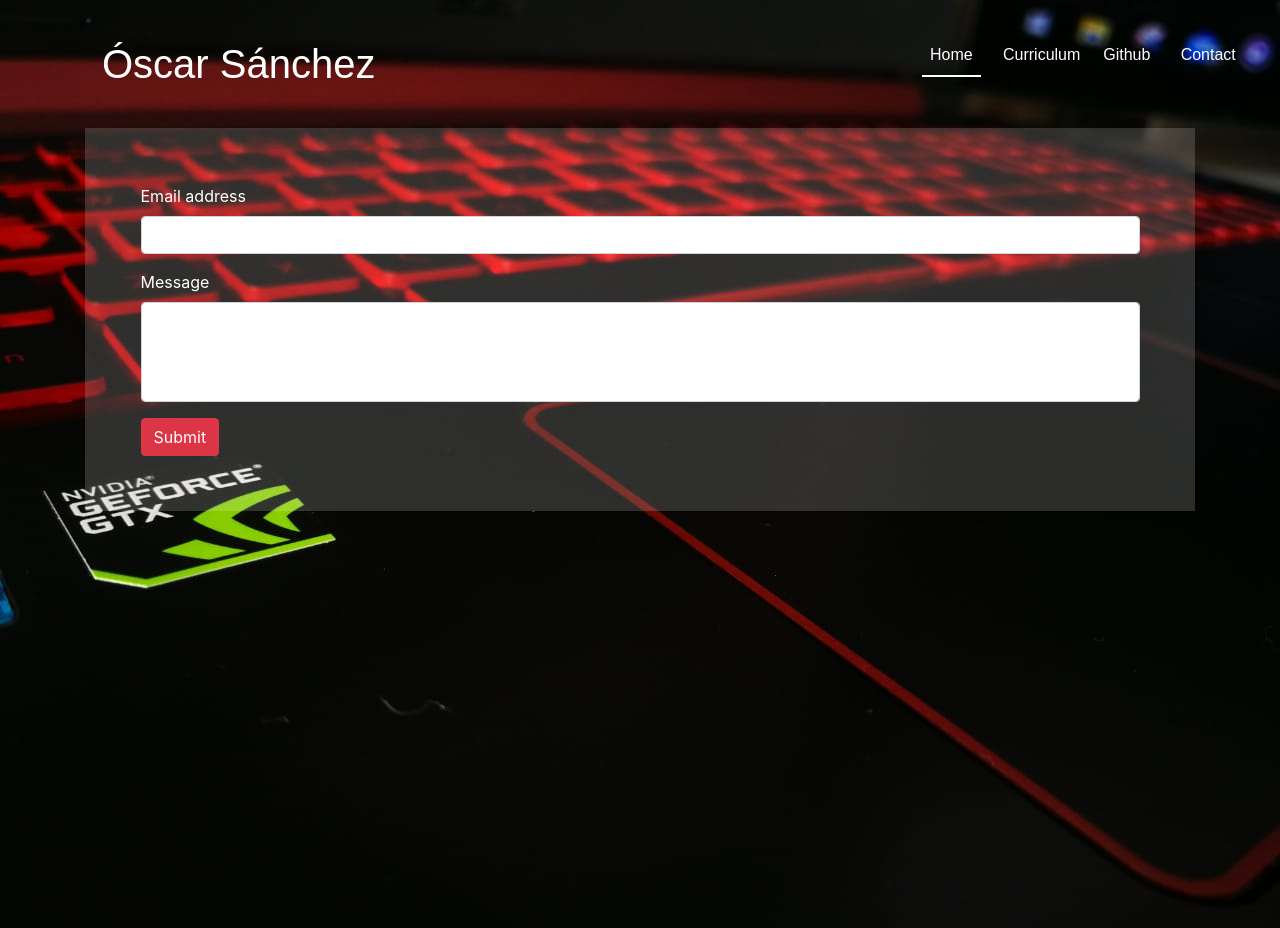
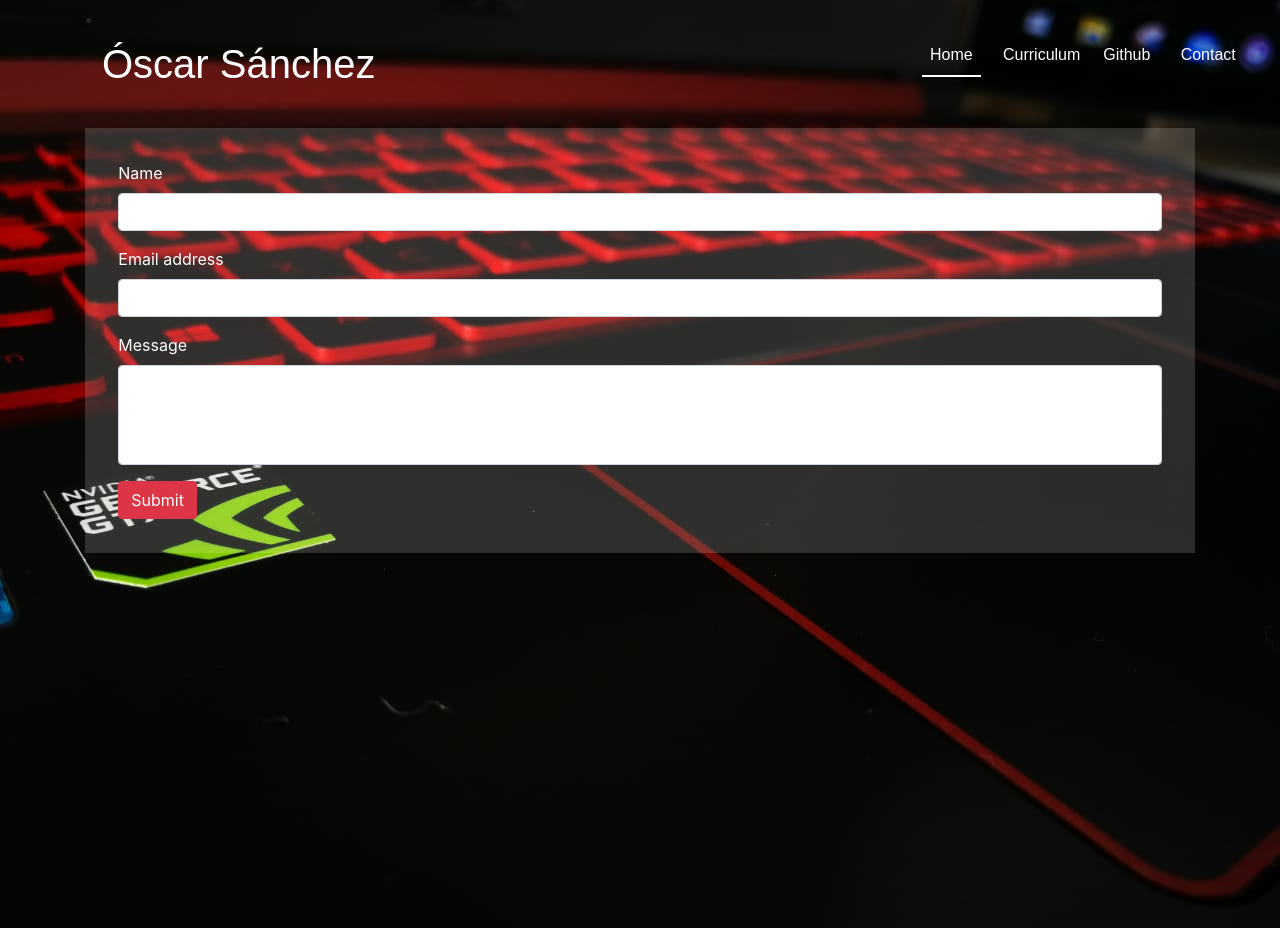
Before and after one commit to Oscars97/oscars-portfolio, a React (Create React App) app: page /contact in a window 1280 px wide. Built offline with nearby package versions, Linux system fonts and the light colour scheme; a web font is replaced by a local one.

Commit message:
Sending emails with messages

```diff
--- a/package.json
+++ b/package.json
@@ -6,6 +6,7 @@
     "@testing-library/jest-dom": "^5.11.9",
     "@testing-library/react": "^11.2.5",
     "@testing-library/user-event": "^12.8.3",
+    "emailjs-com": "^2.6.4",
     "node-sass": "^5.0.0",
     "react": "^17.0.1",
     "react-dom": "^17.0.1",
--- a/src/styles/contact.css
+++ b/src/styles/contact.css
@@ -5,7 +5,7 @@
 }
 
 .container-form .form {
-  padding: 5%;
+  padding: 3%;
   background-color: rgba(255, 255, 255, 0.159);
   -webkit-animation: initial-image ease 2s;
           animation: initial-image ease 2s;
--- a/src/styles/contact.scss
+++ b/src/styles/contact.scss
@@ -5,7 +5,7 @@
    height: 100vh;
 
    .form{
-        padding: 5%;
+        padding: 3%;
         background-color: rgba(255, 255, 255, 0.159);
         animation: initial-image ease 2s;
         .message{
--- a/src/views/Contact.js
+++ b/src/views/Contact.js
@@ -1,30 +1,61 @@
-import React, {useState} from "react";
-import {Redirect} from "react-router-dom";
-import { ToastContainer, toast } from 'react-toastify';
-import 'react-toastify/dist/ReactToastify.css';
+import React, { useState } from "react";
+import { Redirect } from "react-router-dom";
+import { ToastContainer, toast } from "react-toastify";
+import "react-toastify/dist/ReactToastify.css";
 import "../styles/contact.scss";
+import emailjs from "emailjs-com";
 const Contact = () => {
   const [email, setEmail] = useState("");
   const [message, setMessage] = useState("");
   const [redirect, setRedirect] = useState(false);
-    const sendData = (e)=>{
+  const sendData = (e) => {
     e.preventDefault();
-        console.log(email, message);
+    emailjs
+      .sendForm("service_xq6gvoo", "template_266h0rh", e.target, "user_I1pFAyQAsOeVkQmmFzpXH")
+      .then(
+        (result) => {
+          console.log(result.text);
+        },
+        (error) => {
+          console.log(error.text);
+        }
+      );
     notify();
-        setTimeout(()=>{
+    setTimeout(() => {
       setRedirect(true);
-        },4000)
-    }
-    const notify = () => toast.success("I will be contacting you in a while!, now you are comming back to home page.");
+    }, 4000);
+  };
+  const notify = () =>
+    toast.success(
+      "I will be contacting you in a while!, now you are comming back to home page."
+    );
 
   return (
     <div className="container container-form">
       <form className="form" onSubmit={sendData}>
         <div className="form-group">
+          <label>Name</label>
+          <input
+            required
+            onChange={(e) => {
+              setEmail(e.target.value);
+            }}
+            type="text"
+            name="name"
+            className="form-control"
+            id="exampleInputEmail1"
+            aria-describedby="emailHelp"
+          />
+        </div>
+        <div className="form-group">
           <label>Email address</label>
-          <input required
-            onChange={(e)=>{setEmail(e.target.value)}}
+          <input
+            required
+            onChange={(e) => {
+              setEmail(e.target.value);
+            }}
             type="email"
+            name="email"
             className="form-control"
             id="exampleInputEmail1"
             aria-describedby="emailHelp"
@@ -33,10 +64,13 @@ const Contact = () => {
         <div className="form-group">
           <label>Message</label>
           <input
-            onChange={(e)=>{setMessage(e.target.value)}}
+            onChange={(e) => {
+              setMessage(e.target.value);
+            }}
             type="text"
             className="form-control message"
             id="exampleInputPassword1"
+            name="message"
           />
         </div>
 
@@ -45,7 +79,7 @@ const Contact = () => {
         </button>
         <ToastContainer />
       </form>
-      {redirect?<Redirect to="/" /> : null}
+      {redirect ? <Redirect to="/" /> : null}
     </div>
   );
 };
```
Also changed, not shown: 1 other file (tests, documents, lock files or other folders). Lines whose indentation alone changed are shown as unchanged.
